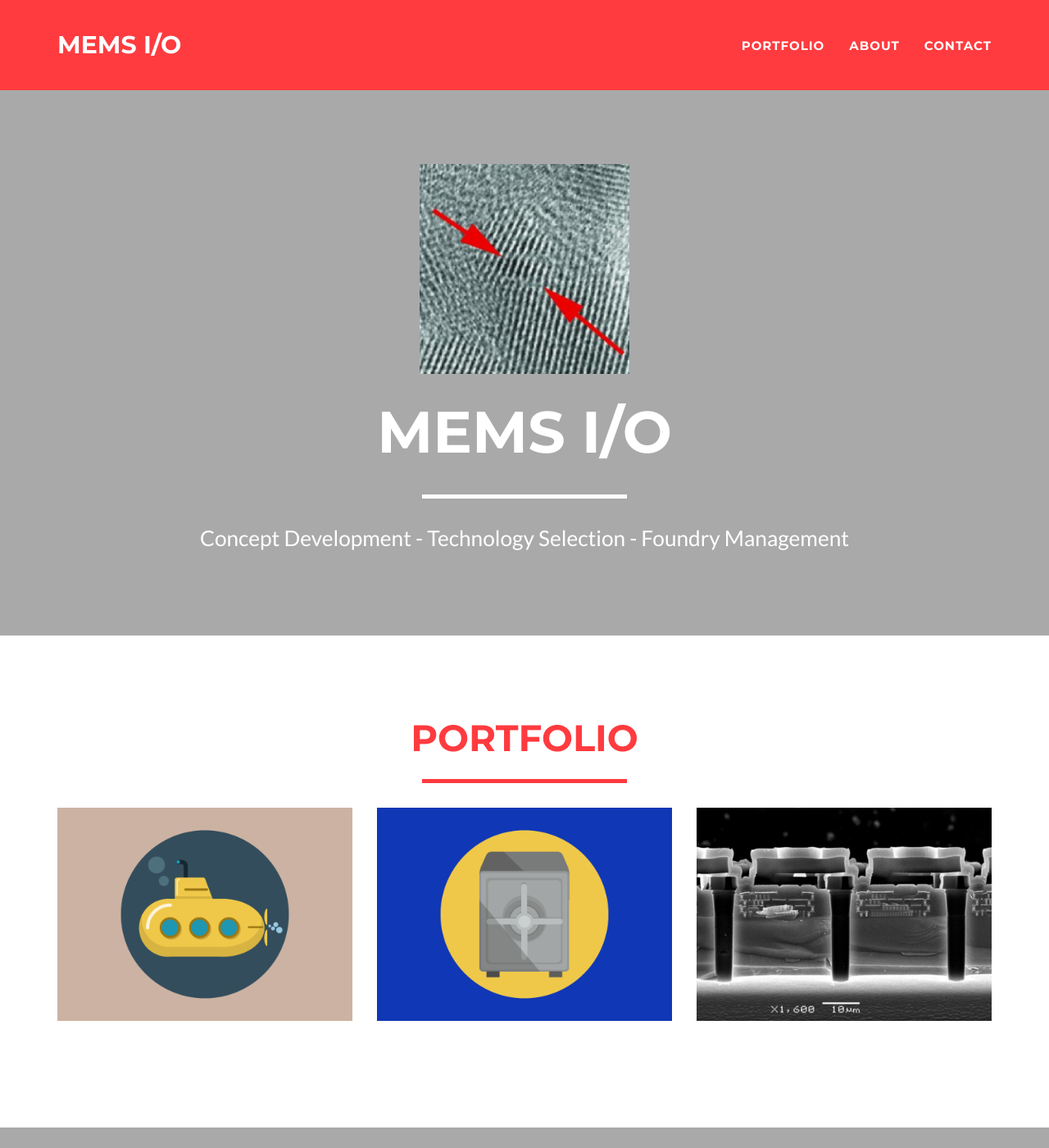
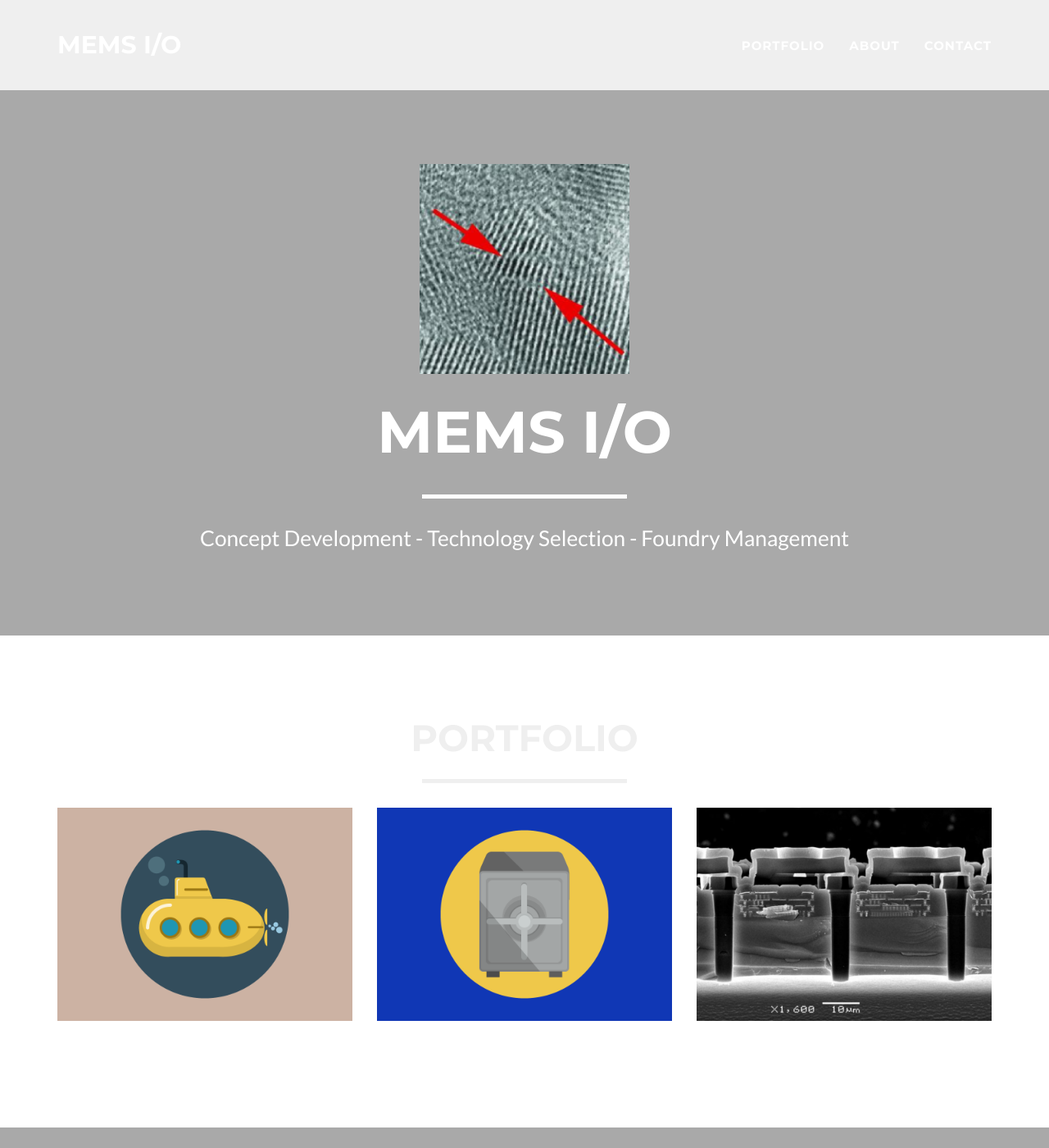
Before and after one commit to memsio/memsio.github.io, a Jekyll site: the page built from index.html, in a window 1280 px wide and 1400 px high. Shown: the whole window at 82% size. Built offline with Jekyll 4.4.1, drawn with Linux system fonts in a browser that asks for light colours.

```diff
--- a/_config.yml
+++ b/_config.yml
@@ -27,8 +27,8 @@ contact: static
 color:
   primary: a9a9a9 #80B3FF
   # primary-rgb: "100, 100, 100" #"128,179,255"
-  secondary: ff3b3f  #FD6E8A
-  secondary-dark: efefef #A2122F
+  secondary: efefef #FD6E8A
+  secondary-dark: ff3b3f #A2122F
 
 # Footer settings
 footer:
```
